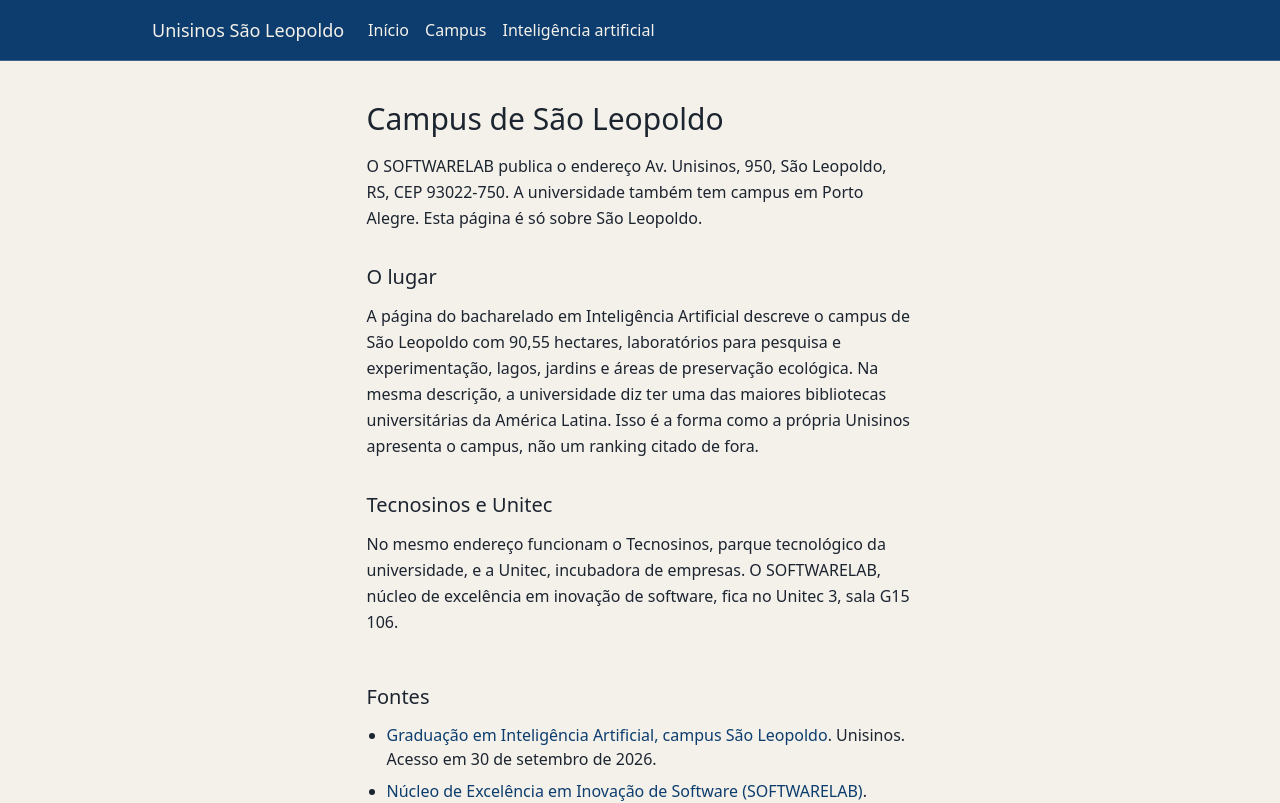
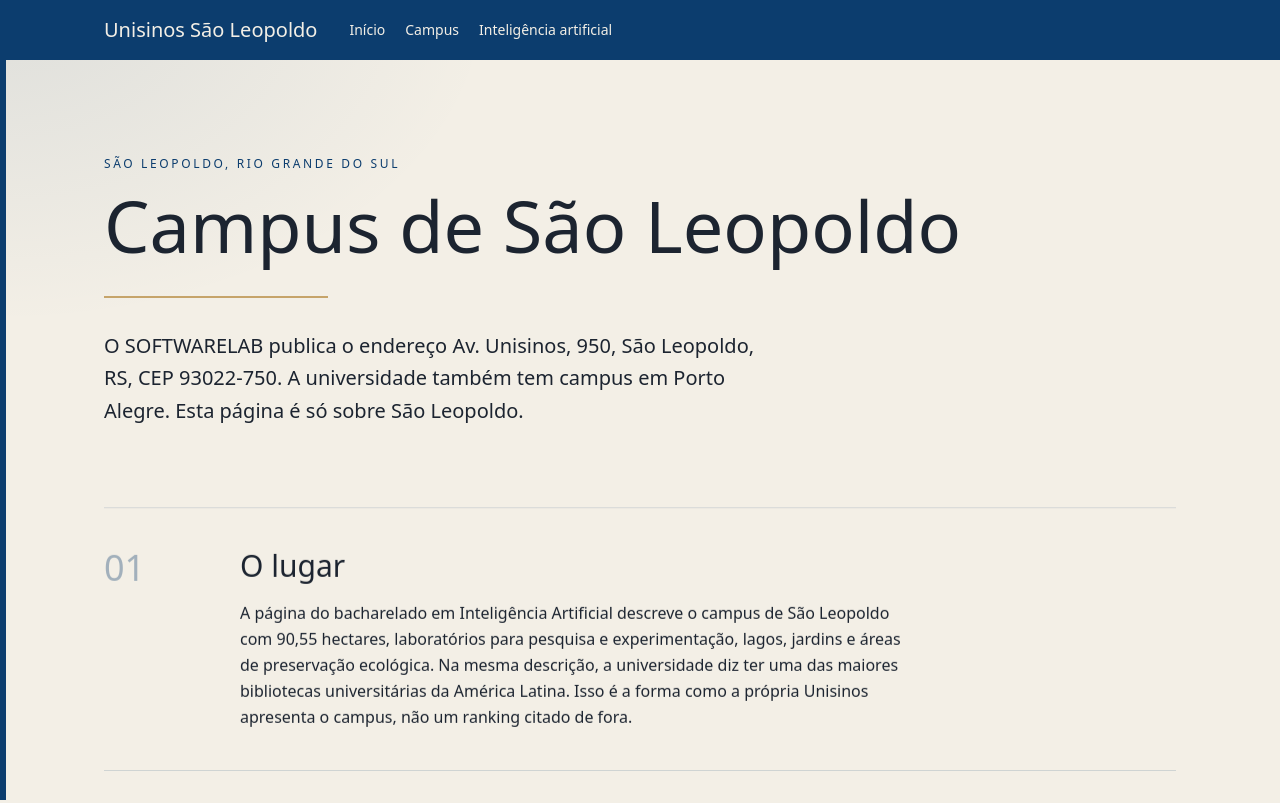
Before and after one commit to GustavoWinter/unisinos-ia, a Next.js app: page /campus in a window 1280 px wide. Shown: the top 803 px of the page. Built offline with nearby package versions, Linux system fonts and the light colour scheme.

Commit message:
init project

```diff
--- a/package.json
+++ b/package.json
@@ -10,6 +10,8 @@
     "test": "vitest run"
   },
   "dependencies": {
+    "@gsap/react": "^2.1.2",
+    "gsap": "^3.15.0",
     "next": "16.3.8",
     "react": "19.2.8",
     "react-dom": "19.2.8"
--- a/src/app/globals.css
+++ b/src/app/globals.css
@@ -1,17 +1,37 @@
 @import "tailwindcss";
 
-:root {
-  --color-paper: #f4f1ea;
+@theme {
+  --color-paper: #f3efe6;
   --color-ink: #1c2430;
   --color-blue: #0c3d6e;
+  --color-sand: #c6a46a;
+}
+
+:root {
+  --color-paper: #f3efe6;
+  --color-ink: #1c2430;
+  --color-blue: #0c3d6e;
+  --color-sand: #c6a46a;
   --font-sans: var(--font-source-sans), sans-serif;
   --font-serif: var(--font-source-serif), serif;
 }
 
 body {
-  background: var(--color-paper);
+  background:
+    radial-gradient(ellipse 70% 40% at 0% 0%, rgb(12 61 110 / 0.09), transparent 55%),
+    var(--color-paper);
   color: var(--color-ink);
   font-family: var(--font-sans);
+}
+
+body::before {
+  content: "";
+  position: fixed;
+  inset: 0 auto 0 0;
+  z-index: 40;
+  width: 6px;
+  background: var(--color-blue);
+  pointer-events: none;
 }
 
 h1,
@@ -19,16 +39,46 @@
   font-family: var(--font-serif);
 }
 
-body > header {
+body > header,
+body > div > header {
+  position: relative;
   background: var(--color-blue);
   color: var(--color-paper);
 }
 
-body > header a {
+body > header a,
+body > div > header a {
   color: var(--color-paper);
 }
 
-main a,
-footer a {
+main a {
   color: var(--color-blue);
 }
+
+footer a {
+  color: var(--color-sand);
+}
+
+.draw-rule {
+  width: min(14rem, 40%);
+  height: 2px;
+  background: var(--color-sand);
+  transform-origin: left center;
+}
+
+.progress-line {
+  position: absolute;
+  right: 0;
+  bottom: 0;
+  left: 0;
+  height: 3px;
+  background: var(--color-sand);
+  transform: scaleX(0);
+  transform-origin: left center;
+  will-change: transform;
+}
+
+[data-hero-title],
+[data-reveal] {
+  will-change: transform;
+}
--- a/src/app/layout.tsx
+++ b/src/app/layout.tsx
@@ -2,6 +2,7 @@
 import { Source_Sans_3, Source_Serif_4 } from "next/font/google";
 import { SiteFooter } from "@/components/SiteFooter";
 import { SiteHeader } from "@/components/SiteHeader";
+import { SiteMotion } from "@/components/SiteMotion";
 import "./globals.css";
 
 const sourceSans = Source_Sans_3({
@@ -29,9 +30,11 @@
   return (
     <html lang="pt-BR">
       <body className={`${sourceSans.variable} ${sourceSerif.variable} antialiased`}>
-        <SiteHeader />
-        <main className="mx-auto max-w-[65ch] px-6 py-10">{children}</main>
-        <SiteFooter />
+        <SiteMotion>
+          <SiteHeader />
+          <main>{children}</main>
+          <SiteFooter />
+        </SiteMotion>
       </body>
     </html>
   );
--- a/src/app/not-found.tsx
+++ b/src/app/not-found.tsx
@@ -2,10 +2,21 @@
 
 export default function NotFound() {
   return (
-    <article>
-      <h1 className="font-serif text-3xl">Página não encontrada</h1>
-      <p className="mt-4">Esse endereço não existe neste site.</p>
-      <p className="mt-4">
+    <article className="mx-auto w-full max-w-6xl px-6 py-20 md:px-10" data-hero>
+      <p
+        data-hero-kicker
+        className="text-xs font-medium tracking-[0.22em] text-blue uppercase"
+      >
+        404
+      </p>
+      <h1 data-hero-title className="mt-4 text-5xl md:text-6xl">
+        Página não encontrada
+      </h1>
+      <div data-rule className="draw-rule mt-8" />
+      <p data-hero-lede className="mt-6 max-w-xl text-lg">
+        Esse endereço não existe neste site.
+      </p>
+      <p className="mt-8">
         <Link href="/">Voltar ao início</Link>
       </p>
     </article>
--- a/src/components/Article.tsx
+++ b/src/components/Article.tsx
@@ -5,26 +5,57 @@
 
 export function Article({ page }: { page: PageContent }) {
   return (
-    <article>
+    <article className="mx-auto w-full max-w-6xl px-6 py-16 md:px-10 md:py-24">
       <PageHeader title={page.title} lede={page.lede} />
-      {page.sections.map((section) => (
-        <section key={section.id} id={section.id} className="mt-8">
-          <h2 className="text-xl">{section.heading}</h2>
-          {section.paragraphs.map((paragraph, index) => (
-            <p key={`${section.id}-${index}`} className="mt-3 leading-relaxed">
-              {paragraph}
+      {page.links && page.links.length > 0 ? (
+        <div className="mt-16 grid gap-4 md:grid-cols-2">
+          {page.links.map((link, index) => (
+            <p
+              key={link.href}
+              data-reveal
+              className="border border-blue/15 bg-white/50 p-6 leading-relaxed"
+            >
+              <span className="font-serif text-sm text-blue/50">
+                {String(index + 1).padStart(2, "0")}
+              </span>
+              <Link href={link.href} className="mt-3 block font-serif text-2xl">
+                {link.label}
+              </Link>
+              <span className="mt-3 block">{link.text}</span>
             </p>
           ))}
-        </section>
-      ))}
-      {page.links?.map((link) => (
-        <p key={link.href} className="mt-6 leading-relaxed">
-          <Link href={link.href}>{link.label}</Link>
-          {". "}
-          {link.text}
-        </p>
-      ))}
-      <SourceList sources={page.sources} />
+        </div>
+      ) : null}
+      {page.sections.length > 0 ? (
+        <div className="mt-20 flex flex-col">
+          {page.sections.map((section, index) => (
+            <section
+              key={section.id}
+              id={section.id}
+              data-reveal
+              className="grid gap-4 border-t border-blue/15 py-10 md:grid-cols-[6rem_minmax(0,1fr)] md:gap-10"
+            >
+              <p className="font-serif text-4xl text-blue/35">
+                {String(index + 1).padStart(2, "0")}
+              </p>
+              <div className="max-w-2xl">
+                <h2 className="text-3xl">{section.heading}</h2>
+                {section.paragraphs.map((paragraph, paragraphIndex) => (
+                  <p
+                    key={`${section.id}-${paragraphIndex}`}
+                    className="mt-4 leading-relaxed"
+                  >
+                    {paragraph}
+                  </p>
+                ))}
+              </div>
+            </section>
+          ))}
+        </div>
+      ) : null}
+      <div data-reveal className="mt-8">
+        <SourceList sources={page.sources} />
+      </div>
     </article>
   );
 }
--- a/src/components/PageHeader.tsx
+++ b/src/components/PageHeader.tsx
@@ -1,8 +1,22 @@
 export function PageHeader({ title, lede }: { title: string; lede: string }) {
   return (
-    <header>
-      <h1 className="text-3xl">{title}</h1>
-      <p className="mt-4 leading-relaxed">{lede}</p>
+    <header className="max-w-4xl" data-hero>
+      <p
+        data-hero-kicker
+        className="text-xs font-medium tracking-[0.22em] text-blue uppercase"
+      >
+        São Leopoldo, Rio Grande do Sul
+      </p>
+      <h1
+        data-hero-title
+        className="mt-4 text-5xl leading-[1.05] text-balance md:text-7xl"
+      >
+        {title}
+      </h1>
+      <div data-rule className="draw-rule mt-8" />
+      <p data-hero-lede className="mt-8 max-w-2xl text-lg leading-relaxed md:text-xl">
+        {lede}
+      </p>
     </header>
   );
 }
--- a/src/components/SiteFooter.tsx
+++ b/src/components/SiteFooter.tsx
@@ -6,11 +6,13 @@
 
 export function SiteFooter() {
   return (
-    <footer className="mx-auto max-w-[65ch] px-6 py-10 text-sm">
-      <p>{SITE_DISCLAIMER}</p>
-      <p className="mt-2">
-        <a href={OFFICIAL_SITE_URL}>{OFFICIAL_SITE_LABEL}</a>
-      </p>
+    <footer className="mt-8 bg-blue px-6 py-12 text-sm text-paper md:px-10">
+      <div className="mx-auto flex max-w-6xl flex-col gap-3">
+        <p>{SITE_DISCLAIMER}</p>
+        <p>
+          <a href={OFFICIAL_SITE_URL}>{OFFICIAL_SITE_LABEL}</a>
+        </p>
+      </div>
     </footer>
   );
 }
--- a/src/components/SiteHeader.tsx
+++ b/src/components/SiteHeader.tsx
@@ -9,12 +9,12 @@
 
 export function SiteHeader() {
   return (
-    <header className="border-b border-white/20">
-      <div className="mx-auto flex max-w-5xl flex-wrap items-center gap-x-6 gap-y-2 px-6 py-4">
-        <Link href="/" className="font-serif text-lg">
+    <header className="sticky top-0 z-20">
+      <div className="mx-auto flex max-w-6xl flex-wrap items-center gap-x-8 gap-y-2 px-6 py-4 md:px-10">
+        <Link href="/" className="font-serif text-xl">
           {SITE_NAME}
         </Link>
-        <nav className="flex flex-wrap gap-x-4 gap-y-2">
+        <nav className="flex flex-wrap gap-x-5 gap-y-2 text-sm">
           {links.map((link) => (
             <Link key={link.href} href={link.href}>
               {link.label}
@@ -22,6 +22,7 @@
           ))}
         </nav>
       </div>
+      <div data-progress className="progress-line" aria-hidden="true" />
     </header>
   );
 }
--- /dev/null
+++ b/src/components/SiteMotion.tsx
@@ -0,0 +1,76 @@
+"use client";
+
+import { useRef, type ReactNode } from "react";
+import gsap from "gsap";
+import { ScrollTrigger } from "gsap/ScrollTrigger";
+import { useGSAP } from "@gsap/react";
+
+gsap.registerPlugin(useGSAP);
+
+export function SiteMotion({ children }: { children: ReactNode }) {
+  const root = useRef<HTMLDivElement>(null);
+
+  useGSAP(
+    () => {
+      gsap.registerPlugin(ScrollTrigger);
+      const mm = gsap.matchMedia();
+
+      const scope = root.current;
+      if (!scope) {
+        mm.revert();
+        return;
+      }
+
+      mm.add(
+        "(prefers-reduced-motion: no-preference)",
+        () => {
+          const hero = gsap.timeline({ defaults: { ease: "power3.out" } });
+          hero
+            .from("[data-hero-kicker]", { y: 16, autoAlpha: 0, duration: 0.45 })
+            .from("[data-hero-title]", { y: 40, autoAlpha: 0, duration: 0.85 }, "-=0.2")
+            .from(
+              "[data-rule]",
+              { scaleX: 0, duration: 0.7, transformOrigin: "left center" },
+              "-=0.5",
+            )
+            .from("[data-hero-lede]", { y: 22, autoAlpha: 0, duration: 0.7 }, "-=0.4");
+
+          gsap.set("[data-reveal]", { autoAlpha: 0, y: 32 });
+          ScrollTrigger.batch("[data-reveal]", {
+            start: "top 90%",
+            once: true,
+            onEnter: (batch) => {
+              gsap.to(batch, {
+                autoAlpha: 1,
+                y: 0,
+                duration: 0.75,
+                stagger: 0.1,
+                ease: "power2.out",
+                overwrite: true,
+              });
+            },
+          });
+
+          gsap.to("[data-progress]", {
+            scaleX: 1,
+            ease: "none",
+            scrollTrigger: {
+              trigger: root.current,
+              start: "top top",
+              end: "bottom bottom",
+              scrub: 0.3,
+            },
+          });
+        },
+        scope,
+      );
+
+      return () => {
+        mm.revert();
+      };
+    },
+    { scope: root },
+  );
+
+  return <div ref={root}>{children}</div>;
+}
--- a/src/components/SourceList.tsx
+++ b/src/components/SourceList.tsx
@@ -2,11 +2,11 @@
 
 export function SourceList({ sources }: { sources: Source[] }) {
   return (
-    <section className="mt-12">
-      <h2 className="text-xl">Fontes</h2>
-      <ul className="mt-3 list-disc pl-5">
+    <section className="border border-blue/15 bg-white/40 p-6 md:p-8">
+      <h2 className="text-2xl">Fontes</h2>
+      <ul className="mt-5 flex flex-col gap-4">
         {sources.map((source) => (
-          <li key={source.url} className="mt-2">
+          <li key={source.url} className="border-l-2 border-blue/30 pl-4">
             <a href={source.url}>{source.title}</a>
             {". "}
             {source.publisher}
```
Also changed, not shown: 1 other file (tests, documents, lock files or other folders).
